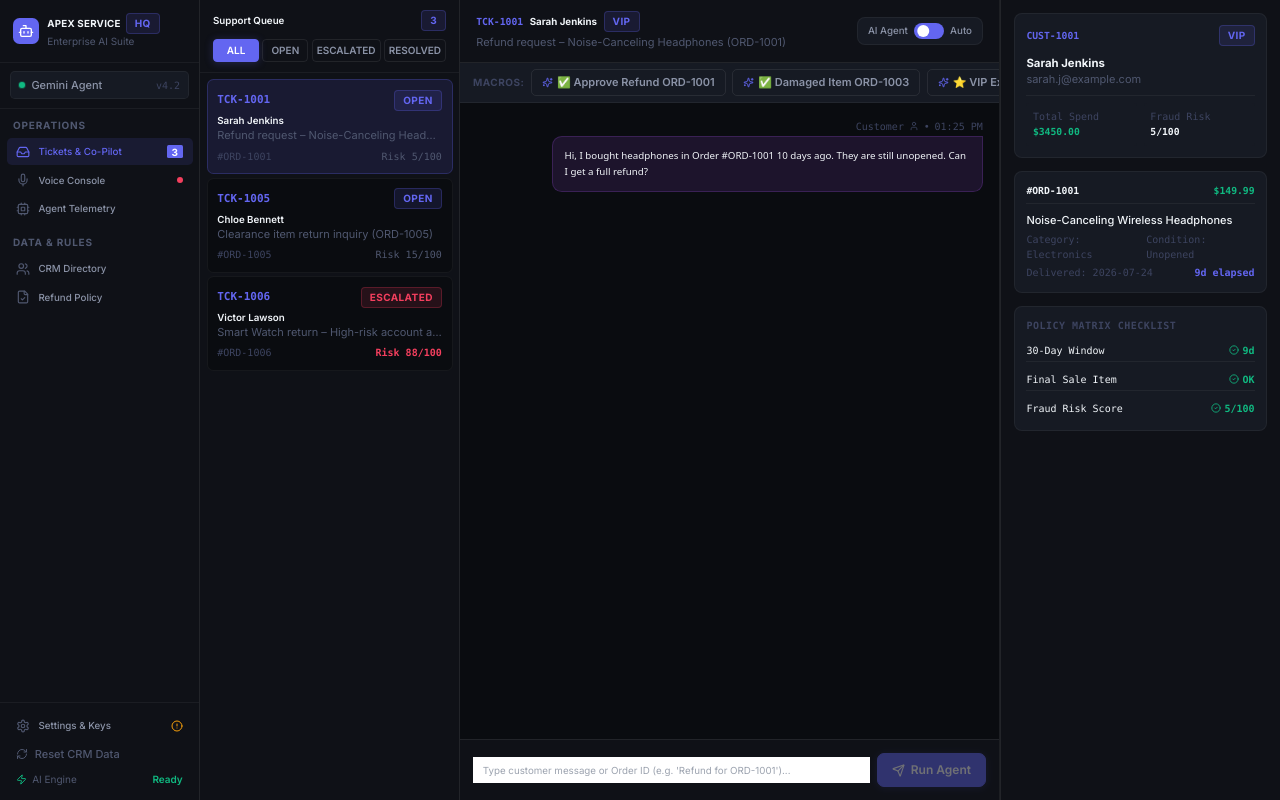
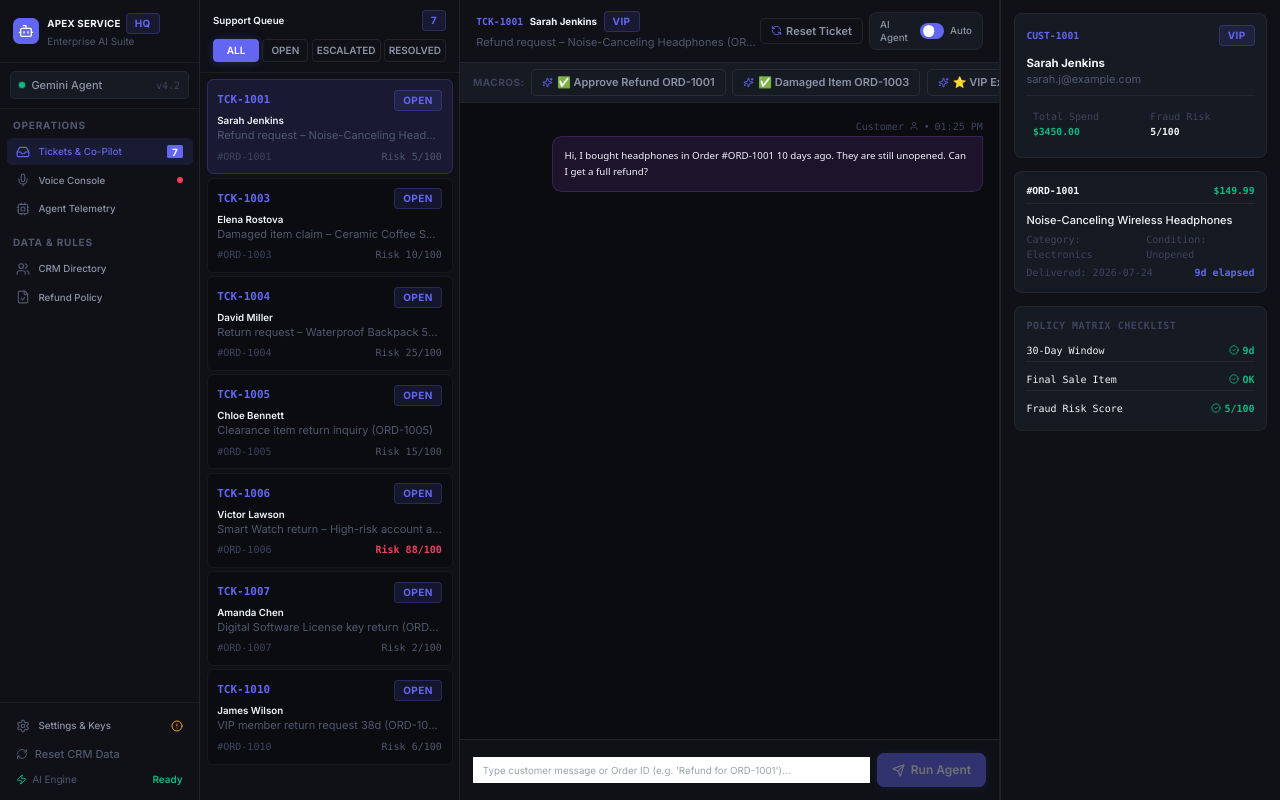
Before and after one commit to suryasubhrajit/apex, a Next.js app: page / in a window 1280 px wide. Built offline with nearby package versions, Linux system fonts and the light colour scheme.

Commit message:
feat: expanded 7 ticket scenarios in support queue and added 1-click Reset Ticket button

```diff
--- a/src/app/page.tsx
+++ b/src/app/page.tsx
@@ -11,13 +11,7 @@ import { SettingsPanel } from "@/components/SettingsPanel";
 import { CRM_DATABASE } from "@/data/crm-data";
 import { ReasoningStep, RefundDecision } from "@/lib/agent/tools";
 
-export default function Home() {
-  const [activeTab, setActiveTab]   = useState<EnterpriseTab>("workspace");
-  const [provider, setProvider]     = useState<string>("gemini");
-  const [apiKey, setApiKey]         = useState<string>("");
-  const [isLoading, setIsLoading]   = useState<boolean>(false);
-
-  const [tickets, setTickets] = useState<TicketItem[]>([
+const INITIAL_TICKETS: TicketItem[] = [
   {
     id: "TCK-1001",
     ticketNumber: "TCK-1001",
@@ -37,6 +31,42 @@ export default function Home() {
     ]
   },
   {
+    id: "TCK-1003",
+    ticketNumber: "TCK-1003",
+    customer: CRM_DATABASE[2],
+    order: CRM_DATABASE[2].orders[0],
+    status: "OPEN",
+    priority: "HIGH",
+    subject: "Damaged item claim – Ceramic Coffee Set (ORD-1003)",
+    createdAt: new Date().toISOString(),
+    messages: [
+      {
+        id: "m-init-3",
+        sender: "user",
+        text: "My Order #ORD-1003 arrived completely shattered and damaged in transit. I want a refund please.",
+        timestamp: new Date().toISOString()
+      }
+    ]
+  },
+  {
+    id: "TCK-1004",
+    ticketNumber: "TCK-1004",
+    customer: CRM_DATABASE[3],
+    order: CRM_DATABASE[3].orders[0],
+    status: "OPEN",
+    priority: "LOW",
+    subject: "Return request – Waterproof Backpack 53d (ORD-1004)",
+    createdAt: new Date().toISOString(),
+    messages: [
+      {
+        id: "m-init-4",
+        sender: "user",
+        text: "I'd like to return the backpack from Order #ORD-1004. It was delivered 53 days ago.",
+        timestamp: new Date().toISOString()
+      }
+    ]
+  },
+  {
     id: "TCK-1005",
     ticketNumber: "TCK-1005",
     customer: CRM_DATABASE[4],
@@ -47,7 +77,7 @@ export default function Home() {
     createdAt: new Date().toISOString(),
     messages: [
       {
-          id: "m-init-2",
+        id: "m-init-5",
         sender: "user",
         text: "I want to return the designer dress from Order #ORD-1005 (Clearance Final Sale).",
         timestamp: new Date().toISOString()
@@ -59,21 +89,64 @@ export default function Home() {
     ticketNumber: "TCK-1006",
     customer: CRM_DATABASE[5],
     order: CRM_DATABASE[5].orders[0],
-      status: "ESCALATED",
+    status: "OPEN",
     priority: "HIGH",
     subject: "Smart Watch return – High-risk account alert (ORD-1006)",
     createdAt: new Date().toISOString(),
     messages: [
       {
-          id: "m-init-3",
+        id: "m-init-6",
         sender: "user",
         text: "I'd like to return my Smart Fitness Watch from Order #ORD-1006.",
         timestamp: new Date().toISOString()
       }
     ]
+  },
+  {
+    id: "TCK-1007",
+    ticketNumber: "TCK-1007",
+    customer: CRM_DATABASE[6],
+    order: CRM_DATABASE[6].orders[0],
+    status: "OPEN",
+    priority: "LOW",
+    subject: "Digital Software License key return (ORD-1007)",
+    createdAt: new Date().toISOString(),
+    messages: [
+      {
+        id: "m-init-7",
+        sender: "user",
+        text: "I bought a Photo Editing License Key in Order #ORD-1007 by mistake and want to return it.",
+        timestamp: new Date().toISOString()
       }
-  ]);
+    ]
+  },
+  {
+    id: "TCK-1010",
+    ticketNumber: "TCK-1010",
+    customer: CRM_DATABASE[9],
+    order: CRM_DATABASE[9].orders[0],
+    status: "OPEN",
+    priority: "MEDIUM",
+    subject: "VIP member return request 38d (ORD-1010)",
+    createdAt: new Date().toISOString(),
+    messages: [
+      {
+        id: "m-init-10",
+        sender: "user",
+        text: "I am a VIP member requesting a refund for Order #ORD-1010 (delivered 38 days ago).",
+        timestamp: new Date().toISOString()
+      }
+    ]
+  }
+];
 
+export default function Home() {
+  const [activeTab, setActiveTab]   = useState<EnterpriseTab>("workspace");
+  const [provider, setProvider]     = useState<string>("gemini");
+  const [apiKey, setApiKey]         = useState<string>("");
+  const [isLoading, setIsLoading]   = useState<boolean>(false);
+
+  const [tickets, setTickets] = useState<TicketItem[]>(INITIAL_TICKETS);
   const [activeTicketId, setActiveTicketId] = useState<string>("TCK-1001");
   const [currentSteps, setCurrentSteps]     = useState<ReasoningStep[]>([]);
   const [currentDecision, setCurrentDecision] = useState<RefundDecision | undefined>();
@@ -90,6 +163,24 @@ export default function Home() {
     // Reset CRM Database on initial mount so all orders are in clean PENDING state for video demo
     fetch("/api/reset", { method: "POST" }).catch(console.error);
   }, []);
+
+  const handleResetTicket = async (ticketId: string) => {
+    try {
+      await fetch("/api/reset", { method: "POST" });
+    } catch {}
+
+    const initial = INITIAL_TICKETS.find(t => t.id === ticketId);
+    if (initial) {
+      setTickets(prev => prev.map(t => t.id !== ticketId ? t : {
+        ...initial,
+        status: "OPEN",
+        messages: [{
+          ...initial.messages[0],
+          timestamp: new Date().toISOString()
+        }]
+      }));
+    }
+  };
 
   const handleSendMessage = async (ticketId: string, query: string, isHumanTakeover: boolean) => {
     // Append sender message
@@ -153,7 +244,7 @@ export default function Home() {
     setActiveTab("telemetry");
   };
 
-  const activeTicket     = tickets.find(t => t.id === activeTicketId);
+  const activeTicket     = tickets.find(t => t.id === activeTicketId) || tickets[0];
   const latestAgentMsg   = activeTicket?.messages.filter(m => m.sender === "agent").pop()?.text;
   const openTicketsCount = tickets.filter(t => t.status !== "RESOLVED").length;
 
@@ -175,6 +266,7 @@ export default function Home() {
             activeTicketId={activeTicketId}
             onSelectTicket={setActiveTicketId}
             onSendMessage={handleSendMessage}
+            onResetTicket={handleResetTicket}
             isLoading={isLoading}
             onInspectTelemetry={handleInspectTelemetry}
           />
--- a/src/components/TicketCommandCenter.tsx
+++ b/src/components/TicketCommandCenter.tsx
@@ -33,6 +33,7 @@ interface TicketCommandCenterProps {
   activeTicketId: string;
   onSelectTicket: (ticketId: string) => void;
   onSendMessage: (ticketId: string, query: string, isHumanTakeover: boolean) => Promise<void>;
+  onResetTicket?: (ticketId: string) => void;
   isLoading: boolean;
   onInspectTelemetry: (steps: ReasoningStep[]) => void;
 }
@@ -61,7 +62,7 @@ const TICKET_MACROS: Record<string, Array<{ label: string; query: string }>> = {
 };
 
 export const TicketCommandCenter: React.FC<TicketCommandCenterProps> = ({
-  tickets, activeTicketId, onSelectTicket, onSendMessage, isLoading, onInspectTelemetry
+  tickets, activeTicketId, onSelectTicket, onSendMessage, onResetTicket, isLoading, onInspectTelemetry
 }) => {
   const [filterStatus, setFilterStatus] = useState("ALL");
   const [inputText, setInputText] = useState("");
@@ -167,8 +168,18 @@ export const TicketCommandCenter: React.FC<TicketCommandCenterProps> = ({
             <p className="text-[11px] text-[color:var(--text-muted)] truncate">{activeTicket.subject}</p>
           </div>
 
-          {/* Supervisor Human Takeover Switch */}
-          <div className="flex items-center gap-3">
+          {/* Supervisor Human Takeover Switch & Ticket Reset Button */}
+          <div className="flex items-center gap-2">
+            {onResetTicket && (
+              <button
+                onClick={() => onResetTicket(activeTicket.id)}
+                className="btn btn-ghost btn-sm text-[10px] py-1 px-2.5 flex items-center gap-1.5"
+                title="Reset this ticket back to OPEN and clear order refund state for video testing"
+              >
+                <RefreshCcw size={11} className="text-[color:var(--accent)]" />
+                <span>Reset Ticket</span>
+              </button>
+            )}
             <div className="flex items-center gap-2 px-3 py-1.5 rounded-md card">
               <span className="text-xs font-medium text-[color:var(--text-secondary)]">AI Agent</span>
               <button
```
Lines whose indentation alone changed are shown as unchanged.
